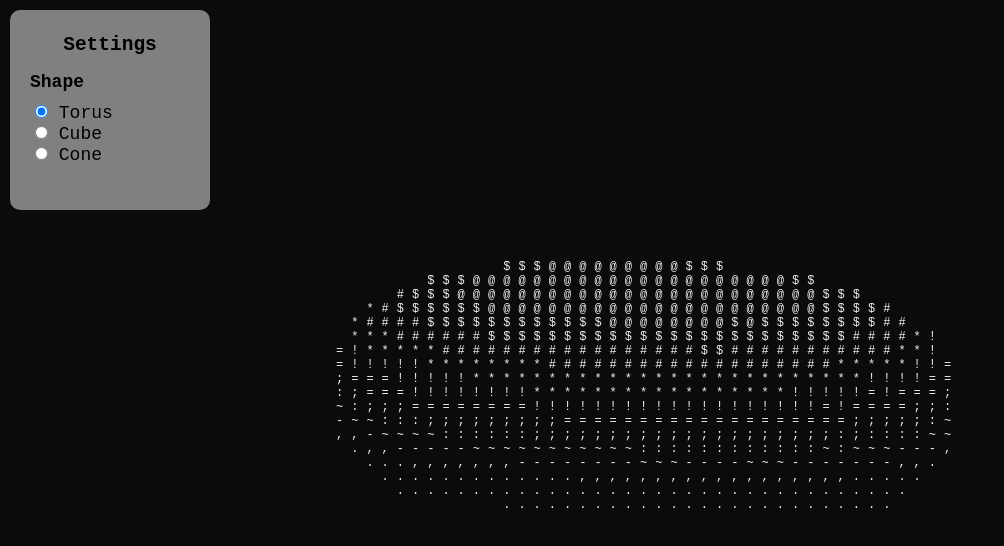
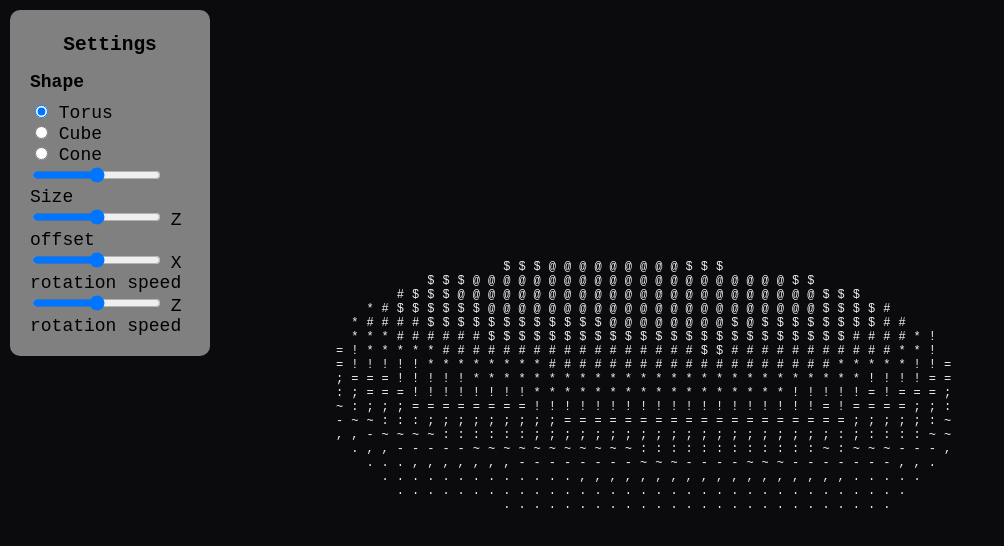
Before and after one commit to Elib27/ASCII-donut-javascript, a plain HTML site: page index.html in a window 1280 px wide. Shown: the whole page, without its empty margins (0-1004 px from the left). Drawn offline with Linux system fonts and the light colour scheme.

```diff
--- a/index.html
+++ b/index.html
@@ -27,6 +27,22 @@
           <input name="shape" type="radio" value="cone" id="cone">
           <label for="cone">Cone</label>
         </div>
+        <div>
+          <input name="size" type="range" min="0" max="100" id="size">
+          <label for="size">Size</label>
+        </div>
+        <div>
+          <input name="zoffset" type="range" min="0" max="10" id="zoffset">
+          <label for="zoffset">Z offset</label>
+        </div>
+        <div>
+          <input name="xrotation" type="range" min="0" max="100" id="xrotation">
+          <label for="xrotation">X rotation speed</label>
+        </div>
+        <div>
+          <input name="zrotation" type="range" min="0" max="100" id="zrotation">
+          <label for="zrotation">Z rotation speed</label>
+        </div>
       </div>
     </div>
     <div id="render-div"></div>
--- a/style.css
+++ b/style.css
@@ -24,7 +24,6 @@ body {
 
 #settings-panel {
   box-sizing: border-box;
-  height: 200px;
   width: 200px;
   padding: 20px;
   background-color: gray;
```
